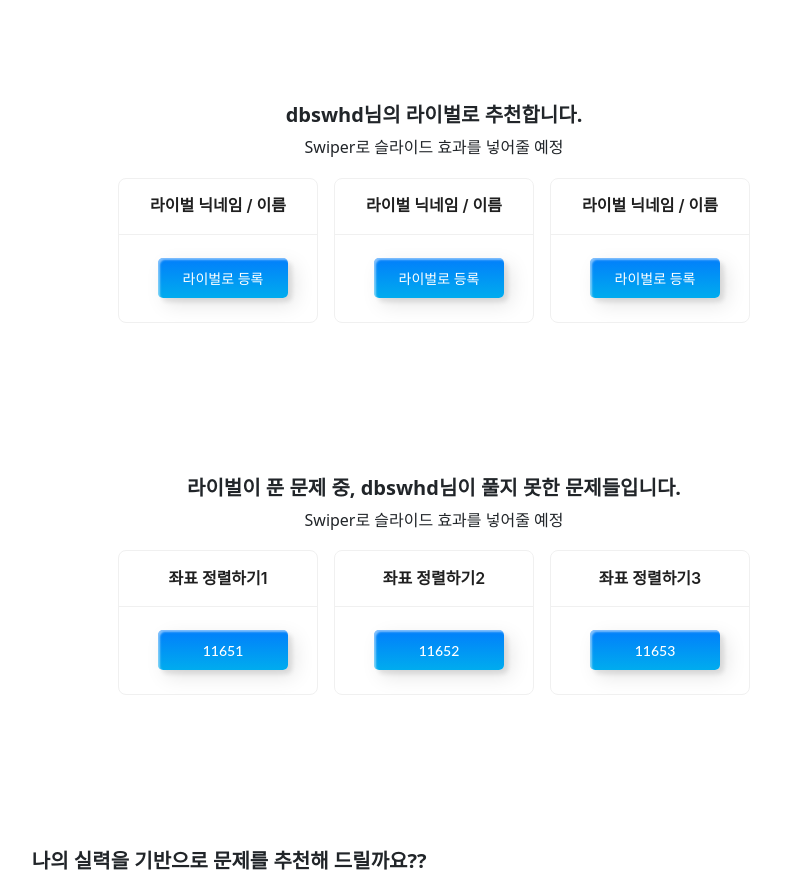
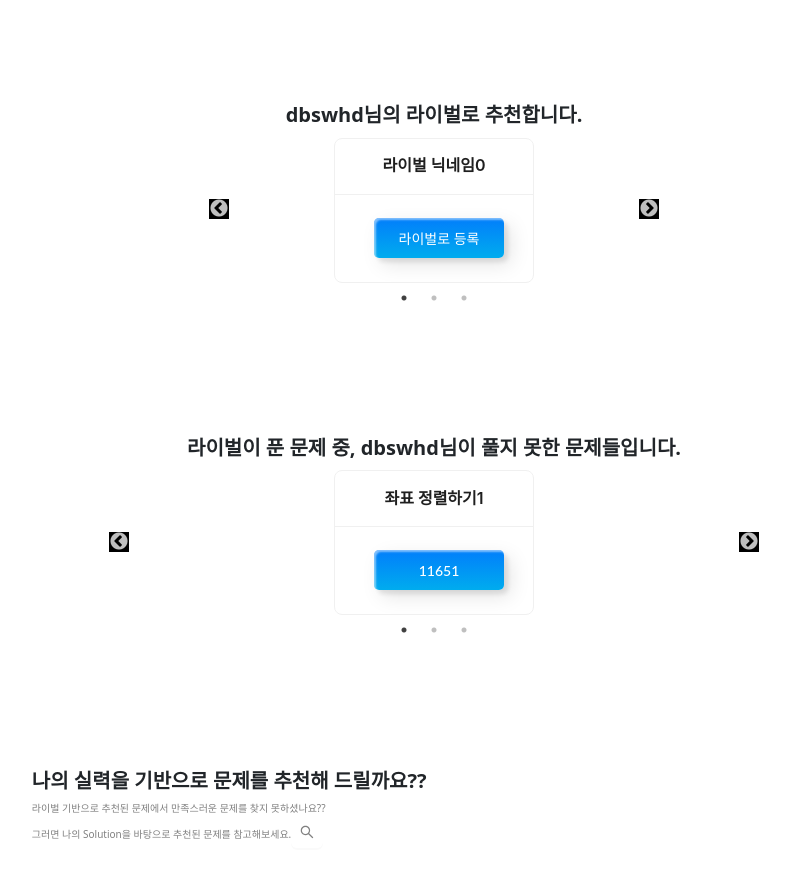
Before and after one commit to kyj098707/AIVLE_BIGPRJ, a React (Create React App) app in the folder front/: page /rival in a window 1280 px wide. Shown: the part 700-1581 px from the top of the page, without its empty margins (206-996 px from the left). Built offline with nearby package versions, Linux system fonts and the light colour scheme; a small style sheet from the web is missing.

Commit message:
FEAT: 라이벌 추천, 문제 추천 Slide 구현

```diff
--- a/front/package.json
+++ b/front/package.json
@@ -22,7 +22,8 @@
     "react-icons": "^4.9.0",
     "react-router-dom": "^6.11.2",
     "react-scripts": "5.0.1",
-    "swiper": "^9.3.2",
+    "react-slick": "^0.29.0",
+    "slick-carousel": "^1.8.1",
     "web-vitals": "^2.1.0"
   },
   "scripts": {
--- a/front/src/components/register/Register.js
+++ b/front/src/components/register/Register.js
@@ -7,7 +7,6 @@ import axios from 'axios';
 // 사진 업로드
 import { Upload } from 'antd';
 import ImgCrop from 'antd-img-crop';
-
 
 export default function Register() {
 
@@ -57,7 +56,7 @@ export default function Register() {
 
 
 
-    await axios.post('http://localhost:8000/api/join/', {
+    {await axios.post('http://localhost:8000/api/join/', {
       'email': id,
       'username': username,
       'password': password
@@ -68,7 +67,7 @@ export default function Register() {
     })
     .catch(error => {
       console.log(error);
-    })
+    })}
 
   };
 
--- a/front/src/components/rival/Rival.js
+++ b/front/src/components/rival/Rival.js
@@ -1,24 +1,65 @@
 import React from 'react';
 import "../../css/rival/rival.css"
-
-// swiper 사용 ... 왜 안될까?
-// import { Swiper, SwiperSlide } from "swiper/react";
-// import 'swiper/css'; //css는 이렇게 가져온다.'
-// import "swiper/swiper.min.css";
-// import "swiper/components/pagination/pagination.min.css";
 
 import { Card, Space, Button, Tooltip } from 'antd';
 import { SearchOutlined } from '@ant-design/icons';
 import { Link } from 'react-router-dom';
+
+// swiper 6.8.4
+// import {Swiper, SwiperSlide} from 'swiper/react';
+// import "swiper/swiper.min.css";
+// import "swiper/components/navigation/navigation.min.css";
+// import SwiperCore, { Navigation } from "swiper";
+
+import Slider from "react-slick";
+import 'slick-carousel/slick/slick.css';
+import 'slick-carousel/slick/slick-theme.css';
 
 export default function Rival() {
 
   // my_info
   const { Meta } = Card;
 
+  const settings = {
+    dots: true,
+    infinite: true,
+    speed: 500,
+    slidesToShow: 1,
+    slidesToScroll: 1,
+    prevArrow: <CustomPrevArrow />, // 사용자 정의 - prev arrow 컴포넌트
+    nextArrow: <CustomNextArrow />, // 사용자 정의 - next arrow 컴포넌트
+  };
+
+  function CustomPrevArrow(props) {
+    const { className, style, onClick } = props;
+    return (
+      <div
+        className={className}
+        style={{ ...style, backgroundColor: 'black' }}
+        onClick={onClick}
+      >
+        Previous
+      </div>
+    );
+  }
+
+  function CustomNextArrow(props) {
+    const { className, style, onClick } = props;
+    return (
+      <div
+        className={className}
+        style={{ ...style, backgroundColor: 'black' }}
+        onClick={onClick}
+      >
+        Next
+      </div>
+    );
+  }
+
+
+
   return (
     <div className='rival_container'>
-
       {/* 내 정보 출력 */}
       <div className="my_info">
       <h5><strong>현재 dbswhd 님의 데이터입니다.</strong></h5>
@@ -36,50 +77,58 @@ export default function Rival() {
       {/* 라이벌 추천 : Swiper 넣을 예정 */}
       <div className="rival_recommendation">
         <h5><strong>dbswhd님의 라이벌로 추천합니다.</strong></h5>
-        <p>Swiper로 슬라이드 효과를 넣어줄 예정</p>
+        <div style={{ maxWidth: '400px' }}>
+        <Slider {...settings}>
+          <div>
             <Space direction="horizontal" size={16}>
               <Card
-            title="라이벌 닉네임 / 이름"
+                title="라이벌 닉네임0"
                 // extra={<a href="#">More</a>}
                 style={{
                   width: 200,
                 }}
               >
-            {/* <p>Card content</p>
-            <p>Card content</p>
-            <p>Card content</p> */}
                 <button class="custom-btn btn-12"><span>ㅋㅋㅋ</span><span>라이벌로 등록</span></button>
               </Card>
+            </Space>
+            </div>
+
+            <div>
+            <Space direction="horizontal" size={16}>
               <Card
-            title="라이벌 닉네임 / 이름"
+                title="라이벌 닉네임1"
                 // extra={<a href="#">More</a>}
                 style={{
                   width: 200,
                 }}
               >
-            {/* <p>Card content</p>
-            <p>Card content</p>
-            <p>Card content</p> */}
                 <button class="custom-btn btn-12"><span>ㅋㅋㅋ</span><span>라이벌로 등록</span></button>
               </Card>
+            </Space>
+            </div>
+
+            <div>
+            <Space direction="horizontal" size={16}>
               <Card
-            title="라이벌 닉네임 / 이름"
+                title="라이벌 닉네임2"
                 // extra={<a href="#">More</a>}
                 style={{
                   width: 200,
                 }}
               >
-            {/* <p>Card content</p>
-            <p>Card content</p>
-            <p>Card content</p> */}
                 <button class="custom-btn btn-12"><span>ㅋㅋㅋ</span><span>라이벌로 등록</span></button>
               </Card>
             </Space>
           </div>
+        </Slider>
+      </div>
+      </div>
 
       <div className="rival_sol">
         <h5><strong>라이벌이 푼 문제 중, dbswhd님이 풀지 못한 문제들입니다.</strong></h5>
-        <p>Swiper로 슬라이드 효과를 넣어줄 예정</p>
+        <div style={{ maxWidth: '600px' }}>
+        <Slider {...settings}>
+          <div>
             <Space direction="horizontal" size={16}>
               <Card
                 title="좌표 정렬하기1"
@@ -88,11 +137,13 @@ export default function Rival() {
                   width: 200,
                 }}
               >
-            {/* <p>Card content</p>
-            <p>Card content</p>
-            <p>Card content</p> */}
                 <button class="custom-btn btn-12"><span>풀 수 있어!</span><span>11651</span></button>
               </Card>
+            </Space>
+          </div>
+
+          <div>
+            <Space direction="horizontal" size={16}>
               <Card
                 title="좌표 정렬하기2"
                 // extra={<a href="#">More</a>}
@@ -100,11 +151,13 @@ export default function Rival() {
                   width: 200,
                 }}
               >
-            {/* <p>Card content</p>
-            <p>Card content</p>
-            <p>Card content</p> */}
                 <button class="custom-btn btn-12"><span>풀 수 있어!</span><span>11652</span></button>
               </Card>
+            </Space>
+          </div>
+
+          <div>
+            <Space direction="horizontal" size={16}>
               <Card
                 title="좌표 정렬하기3"
                 // extra={<a href="#">More</a>}
@@ -112,12 +165,12 @@ export default function Rival() {
                   width: 200,
                 }}
               >
-            {/* <p>Card content</p>
-            <p>Card content</p>
-            <p>Card content</p> */}
                 <button class="custom-btn btn-12"><span>풀 수 있어!</span><span>11653</span></button>
               </Card>
             </Space>
+          </div>
+        </Slider>
+      </div>
       </div>
 
       <div className="problem_recommendation">
```
Also changed, not shown: 2 other files (tests, documents, lock files or other folders). Lines whose indentation alone changed are shown as unchanged.
